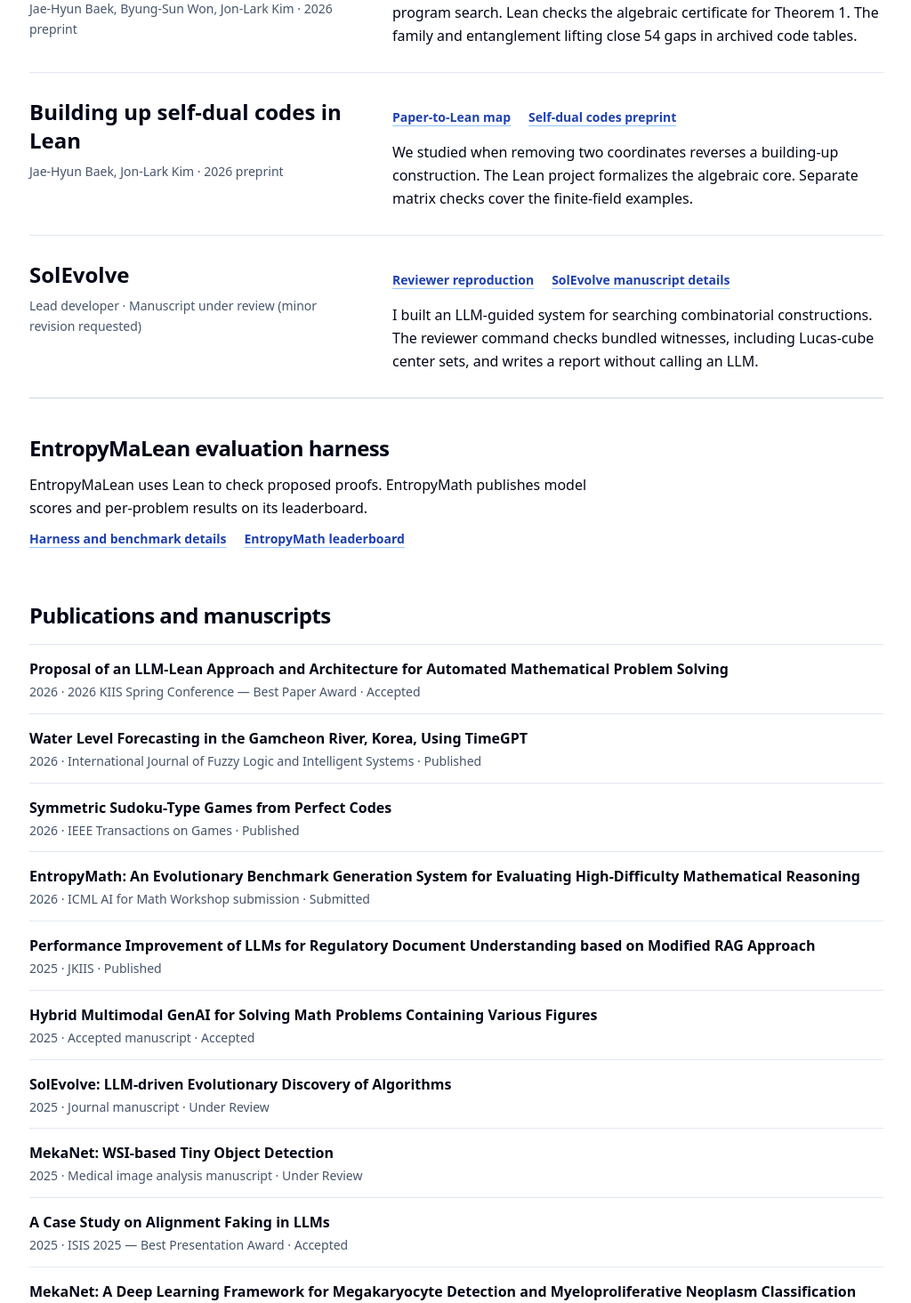
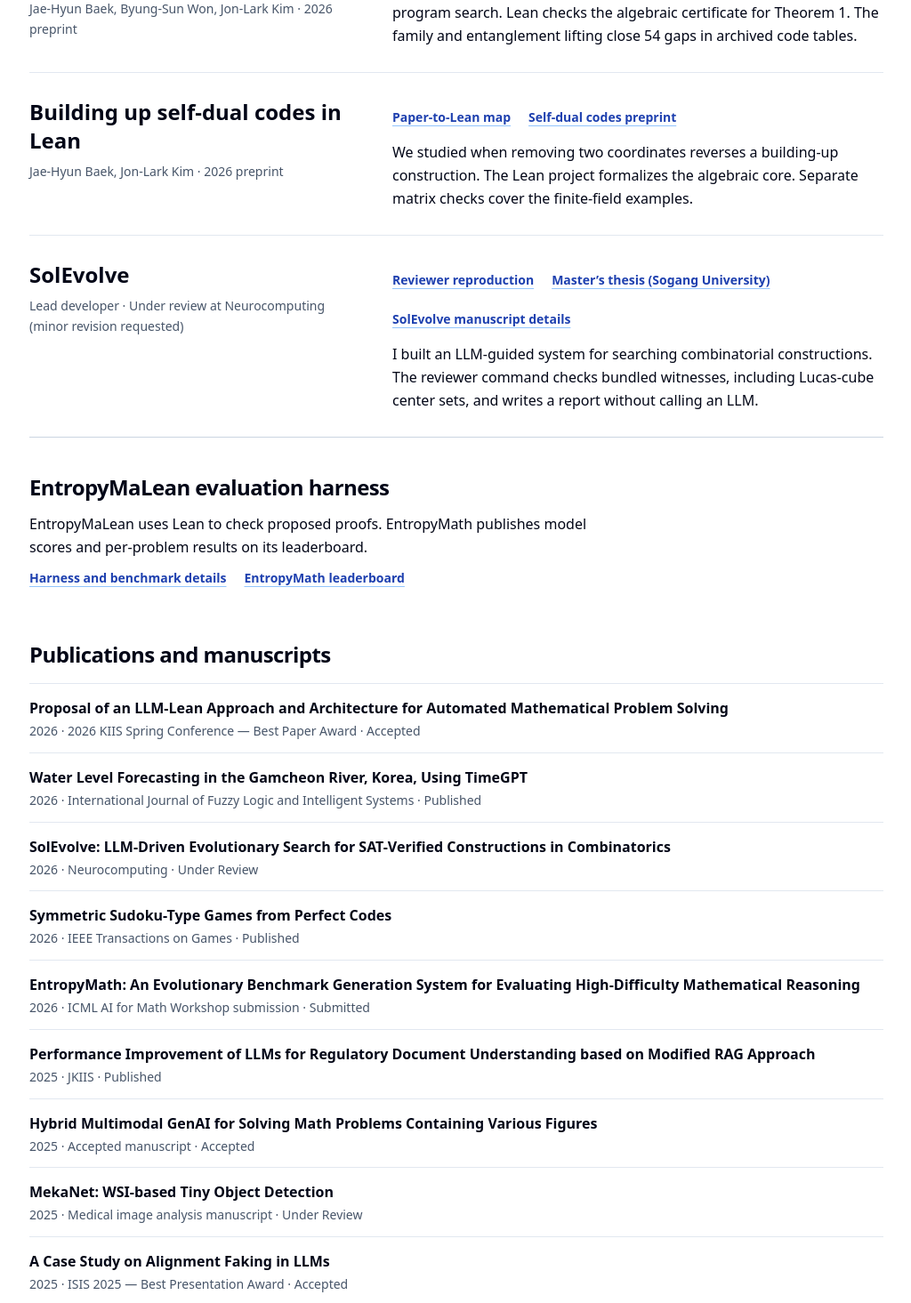
Before and after one commit to LeGenAI/jhbaek, a Next.js app: page /research in a window 1280 px wide. Shown: the part 394-1859 px from the top of the page at 89% size, without its empty margins (127-1151 px from the left). Built offline with nearby package versions, Linux system fonts and the light colour scheme; no server answers.

Commit message:
Distinguish the Sogang thesis from the Neurocomputing submission

```diff
--- a/src/app/research/page.tsx
+++ b/src/app/research/page.tsx
@@ -1,7 +1,7 @@
 import type { Metadata } from 'next';
 import Link from 'next/link';
 import { Navigation } from '@/components/navigation';
-import { publications } from '@/data/publications';
+import { publications, solEvolveThesisUrl } from '@/data/publications';
 
 export const metadata: Metadata = {
   title: 'Research',
@@ -33,10 +33,11 @@ const selectedResearch = [
   {
     id: 'solevolve',
     title: 'SolEvolve',
-    credit: 'Lead developer · Manuscript under review (minor revision requested)',
+    credit: 'Lead developer · Under review at Neurocomputing (minor revision requested)',
     finding: 'I built an LLM-guided system for searching combinatorial constructions. The reviewer command checks bundled witnesses, including Lucas-cube center sets, and writes a report without calling an LLM.',
     links: [
       { label: 'Reviewer reproduction', href: 'https://github.com/LeGenAI/sol_evolve#reviewer-reproduction' },
+      { label: 'Master’s thesis (Sogang University)', href: solEvolveThesisUrl },
       { label: 'SolEvolve manuscript details', href: '/research/publications/solevolve-evolutionary-discovery' },
     ],
   },
--- a/src/app/research/publications/[slug]/page.tsx
+++ b/src/app/research/publications/[slug]/page.tsx
@@ -12,6 +12,7 @@ import { projectArtifacts } from '@/data/projects';
 const linkLabels: Record<PublicationLinkKey, string> = {
   doi: 'DOI',
   paper: 'Paper',
+  thesis: 'Master’s thesis (Sogang University)',
   project: 'Project',
   code: 'Code',
   source: 'Source',
--- a/src/components/publication-card.tsx
+++ b/src/components/publication-card.tsx
@@ -16,6 +16,7 @@ const statusStyles: Record<Publication['status'], string> = {
 const linkLabels: Record<PublicationLinkKey, string> = {
   researchGate: 'ResearchGate',
   paper: 'Paper',
+  thesis: 'Master’s thesis (Sogang University)',
   code: 'Code',
   project: 'Project',
   doi: 'DOI',
--- a/src/data/projects.ts
+++ b/src/data/projects.ts
@@ -1,6 +1,8 @@
+import { solEvolveThesisUrl } from './publications';
+
 export type ProjectKind = 'proof substrate' | 'benchmark' | 'agent memory' | 'deployed system' | 'forecasting' | 'medical AI' | 'research system' | 'education system' | 'game artifact';
 export type ProjectStatus = 'active' | 'deployed' | 'research' | 'prototype' | 'submitted' | 'public preview pending';
-export type ArtifactLinkKey = 'paper' | 'code' | 'demo' | 'data' | 'docs' | 'slides' | 'source' | 'website' | 'leaderboard' | 'evaluation' | 'reproduce';
+export type ArtifactLinkKey = 'paper' | 'code' | 'demo' | 'data' | 'docs' | 'slides' | 'source' | 'website' | 'leaderboard' | 'evaluation' | 'reproduce' | 'thesis';
 
 export const artifactLinkLabels: Record<ArtifactLinkKey, string> = {
   paper: 'Paper',
@@ -14,6 +16,7 @@ export const artifactLinkLabels: Record<ArtifactLinkKey, string> = {
   leaderboard: 'EntropyMath leaderboard',
   evaluation: 'EntropyMath evaluation code',
   reproduce: 'Reviewer reproduction',
+  thesis: 'Master’s thesis (Sogang University)',
 };
 
 export type ProjectArtifact = {
@@ -101,7 +104,7 @@ export const projectArtifacts: ProjectArtifact[] = [
       'The same search-and-verify pattern appears in coding theory, benchmark generation, and formal proof workflows.',
     whatIBuilt: ['LLM-guided evolutionary search pipeline', 'SAT-seeded candidate generation direction', 'Verification-oriented research traces'],
     evidence: ['Master’s thesis/manuscript track', 'Connects to coding-theory construction search and EntropyMath-style lineage'],
-    currentStatus: 'The SolEvolve manuscript is under review. A minor revision was requested in mid-2026.',
+    currentStatus: 'The SolEvolve manuscript is under review at Neurocomputing. A minor revision was requested in mid-2026.',
     nextStep: 'Clarify what part of the trajectory can become reusable data for specialized mathematical agents.',
     role: 'Lead researcher and system builder.',
     researchAxis: 'formalized-math-ai',
@@ -109,6 +112,7 @@ export const projectArtifacts: ProjectArtifact[] = [
     image: '/thesis/graphical_abstract.png',
     artifactLinks: {
       reproduce: 'https://github.com/LeGenAI/sol_evolve#reviewer-reproduction',
+      thesis: solEvolveThesisUrl,
       code: 'https://github.com/LeGenAI/sol_evolve',
     },
     relatedPublications: ['solevolve-evolutionary-discovery'],
--- a/src/data/publications.ts
+++ b/src/data/publications.ts
@@ -1,6 +1,8 @@
+export const solEvolveThesisUrl = 'https://dcollection.sogang.ac.kr/dcollection/srch/srchDetail/000000082888?localeParam=en';
+
 export type PublicationStatus = 'Published' | 'Accepted' | 'Under Review' | 'Submitted' | 'In Preparation';
 
-export type PublicationLinkKey = 'doi' | 'paper' | 'project' | 'code' | 'source' | 'researchGate' | 'artifact' | 'slides' | 'data';
+export type PublicationLinkKey = 'doi' | 'paper' | 'project' | 'code' | 'source' | 'researchGate' | 'artifact' | 'slides' | 'data' | 'thesis';
 
 export type Publication = {
   title: string;
@@ -146,11 +148,11 @@ export const publications: Publication[] = [
     featured: true,
   },
   {
-    title: 'SolEvolve: LLM-driven Evolutionary Discovery of Algorithms',
+    title: 'SolEvolve: LLM-Driven Evolutionary Search for SAT-Verified Constructions in Combinatorics',
     slug: 'solevolve-evolutionary-discovery',
-    authors: 'Jae-Hyun Baek',
-    venue: 'Journal manuscript',
-    year: '2025',
+    authors: 'Jon-Lark Kim, Jae-Hyun Baek',
+    venue: 'Neurocomputing',
+    year: '2026',
     status: 'Under Review',
     area: 'Evolutionary discovery / Coding theory',
     summary:
@@ -164,7 +166,8 @@ export const publications: Publication[] = [
     methods: ['Evolutionary search', 'SAT-seeded candidate generation', 'LLM-guided operators', 'Verification loops'],
     results: ['The public reviewer command checks bundled witnesses, including Lucas-cube center sets.'],
     contribution: ['Turns search trajectories into reusable research evidence', 'Connects coding-theory search with agentic experimentation'],
-    statusNote: 'The manuscript is under review. A minor revision was requested in mid-2026.',
+    statusNote: 'The manuscript is under review at Neurocomputing. A minor revision was requested in mid-2026.',
+    links: { thesis: solEvolveThesisUrl },
     researchAxis: 'formalized-math-ai',
     relatedProjects: ['solevolve', 'codingtheorylib-mcp'],
     tags: ['evolutionary search', 'SAT', 'coding theory', 'algorithm discovery'],
```
Also changed, not shown: 1 other file (tests, documents, lock files or other folders).
